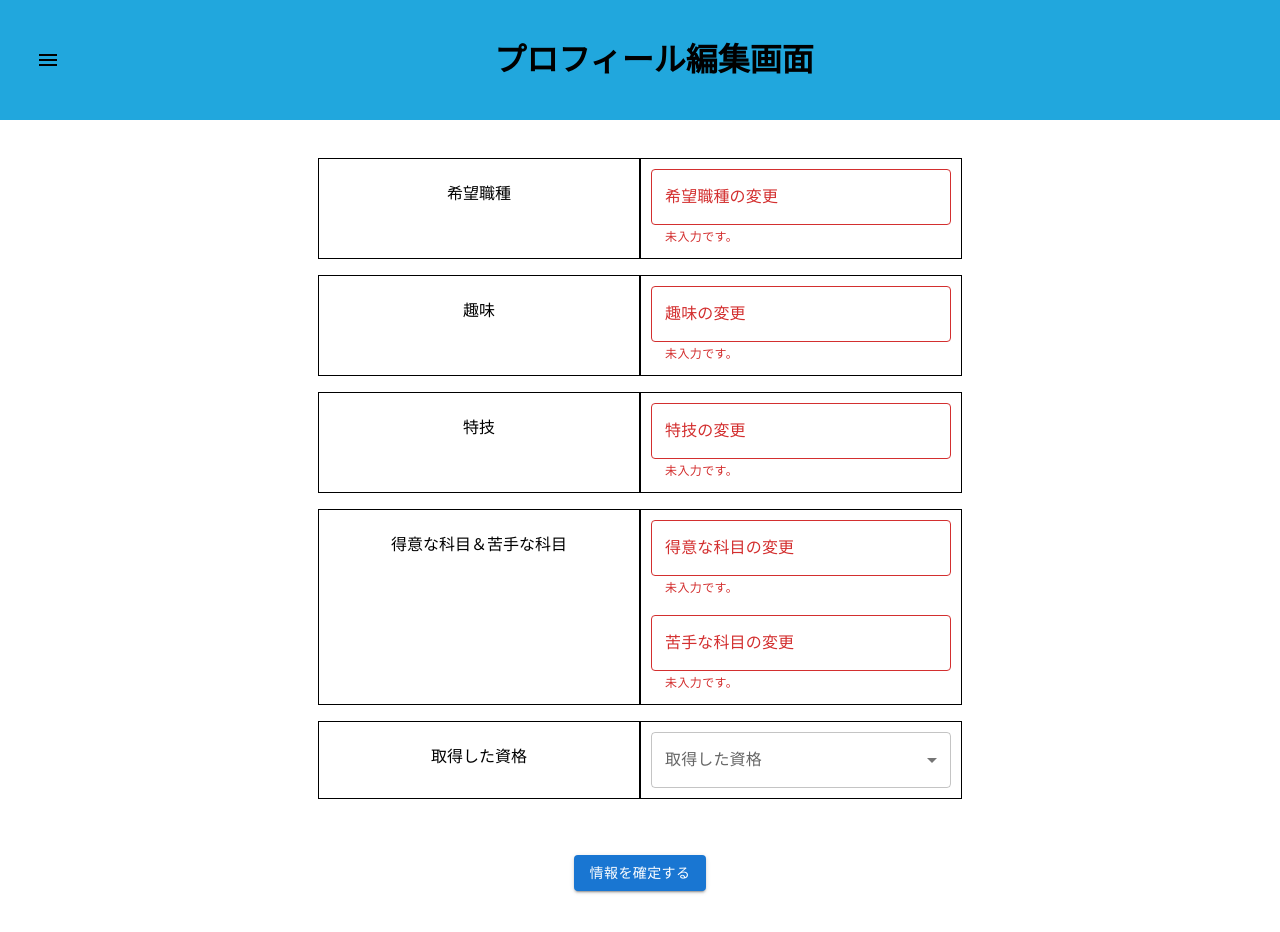
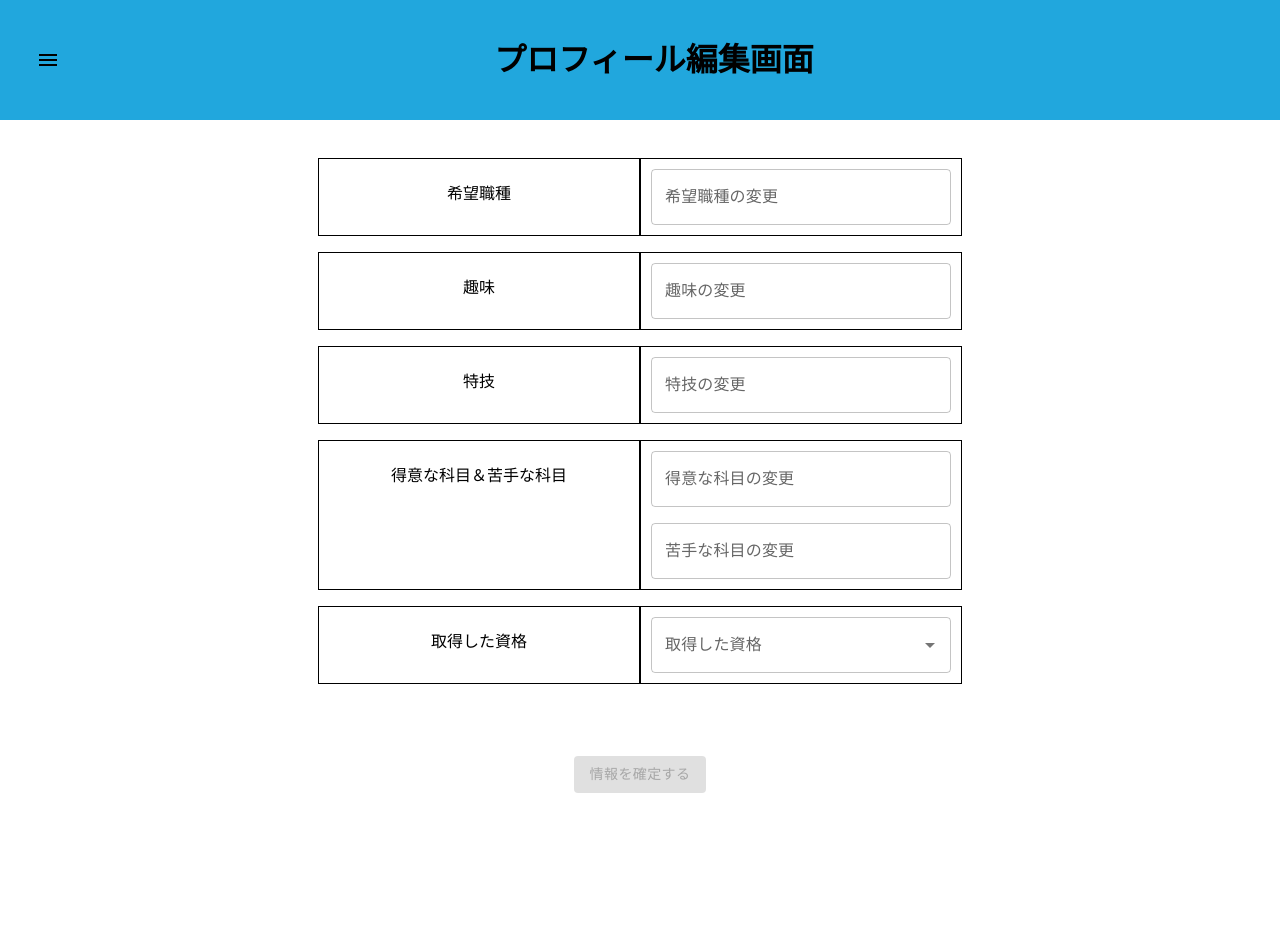
Before and after one commit to hayatosuzuki3228/CVAISotuken, a React (Vite) app: page /profile-st-com-edit in a window 1280 px wide. Shown: the top 932 px of the page. After the commit the page ends 882 px from the top, so only its background shows below. Built offline with nearby package versions, Linux system fonts and the light colour scheme.

Commit message:
仮更新

```diff
--- a/src/Page/Profile/Data.jsx
+++ b/src/Page/Profile/Data.jsx
@@ -220,25 +220,20 @@ export const Bye = [
   { label: "32卒", value: "32卒" },
 ];
 
-export const license = [
-  { label: "ITパスポート", value: "ITパスポート" },
-  { label: "基本情報技術者", value: "基本情報技術者" },
-  { label: "応用情報技術者", value: "応用情報技術者" },
-  { label: "ITサービスマネージャー", value: "ITサービスマネージャー" },
-  { label: "ITストラテジスト", value: "ITストラテジスト" },
-  { label: "システム監査技術者", value: "システム監査技術者" },
-  { label: "プロジェクトマネージャー", value: "プロジェクトマネージャー" },
-  { label: "ネットワークスペシャリスト", value: "ネットワークスペシャリスト" },
-  {
-    label: "情報セキュリティスペシャリスト",
-    value: "情報セキュリティスペシャリスト",
-  },
-  {
-    label: "エンベデッドシステムスペシャリスト",
-    value: "エンベデッドシステムスペシャリスト",
-  },
-  { label: "データベーススペシャリスト", value: "データベーススペシャリスト" },
-  { label: "システムアーキテクト", value: "システムアーキテクト" },
+export const options = [
+  { title: "ITパスポート" },
+  { title: "情報セキュリティマネジメント" },
+  { title: "基本情報技術者" },
+  { title: "応用情報技術者" },
+  { title: "ITストラテジスト" },
+  { title: "システムアーキテクト" },
+  { title: "プロジェクトマネージャ" },
+  { title: "ネットワークスペシャリスト" },
+  { title: "データベーススペシャリスト" },
+  { title: "エンベデッドシステムスペシャリスト" },
+  { title: "ITサービスマネージャ" },
+  { title: "システム監査技術者" },
+  { title: "情報処理安全確保支援士" },
 ];
 
 export const older = [];
--- a/src/Page/Profile/profile-com-edit.jsx
+++ b/src/Page/Profile/profile-com-edit.jsx
@@ -34,33 +34,6 @@ export function CEdit() {
     setOpen(newOpen);
   };
 
-  const navigate = useNavigate();
-  const OnClick = () => {
-    navigate("");
-    navigate("/profile-st-edit");
-  };
-  const OnClick2 = () => {
-    navigate("/profile-st-com");
-  };
-  const OnClickBack = () => {
-    navigate("/profile-com", {
-      state: {
-        Cname,
-        CkName,
-        place,
-        tel,
-        fax,
-        info,
-        COpen,
-        COpenM,
-        capital,
-        people,
-        comePeople,
-        homepage,
-      },
-    });
-  };
-
   const location = useLocation();
   const warpCname = location.state?.Cname || "";
   const warpCkName = location.state?.CkName || "";
@@ -88,7 +61,81 @@ export function CEdit() {
   const [comePeople, setComePeople] = useState(warpComePeople);
   const [homepage, setHomepage] = useState(warpHomepage);
 
-  const Checks =
+  const [error1, setError1] = useState("");
+  const [error2, setError2] = useState("");
+  const [error3, setError3] = useState("");
+  const [error4, setError4] = useState("");
+  const [error5, setError5] = useState("");
+  const [error6, setError6] = useState("");
+  const [error7, setError7] = useState("");
+  const [error8, setError8] = useState("");
+  const [error9, setError9] = useState("");
+
+  const navigate = useNavigate();
+  const OnClick = () => {
+    navigate("");
+    navigate("/profile-st-edit");
+  };
+  const OnClick2 = () => {
+    navigate("/profile-st-com");
+  };
+  const OnClickBack = () => {
+    const regex = /^[一-龠あ-んァ-ヶーA-Z]{2,}$/;
+    const TelRegex = /^[1-9-]{11,}$/;
+    const MoneyRegex = /^[1-9]{1,}$/;
+    if (
+      regex.test(Cname, CkName, place, info, people, comePeople) &&
+      TelRegex.test(tel, fax) &&
+      MoneyRegex.test(capital)
+    ) {
+      navigate("/profile-com", {
+        state: {
+          Cname,
+          CkName,
+          place,
+          tel,
+          fax,
+          info,
+          COpen,
+          COpenM,
+          capital,
+          people,
+          comePeople,
+          homepage,
+        },
+      });
+    } else {
+      {
+        !regex.test(Cname) ? setError1("エラー：企業名") : "";
+      }
+      {
+        !regex.test(CkName) ? setError2("エラー：企業名カタカナ") : "";
+      }
+      {
+        !regex.test(place) ? setError3("エラー：企業所在地") : "";
+      }
+      {
+        !TelRegex.test(tel) ? setError4("エラー：電話番号") : "";
+      }
+      {
+        !TelRegex.test(fax) ? setError5("エラー：FAX番号") : "";
+      }
+      {
+        !regex.test(info) ? setError6("エラー：事業内容") : "";
+      }
+      {
+        !MoneyRegex.test(capital) ? setError7("エラー：資本金") : "";
+      }
+      {
+        !regex.test(people) ? setError8("エラー：代表者名") : "";
+      }
+      {
+        !regex.test(comePeople) ? setError9("エラー：人物像") : "";
+      }
+    }
+  };
+
+  const Check =
     Cname &&
     CkName &&
     place &&
@@ -205,8 +252,6 @@ export function CEdit() {
               label="企業所在地の変更"
               value={place}
               onChange={(e) => setPlace(e.target.value)}
-              helperText={place !== undefined && !place ? "未入力です" : ""}
-              error={place !== undefined && !place}
             />
           </Box>
         </Stack>
@@ -438,7 +483,18 @@ export function CEdit() {
           </Box>
         </Stack>
 
-        <Button variant="contained" onClick={OnClickBack} disabled={!Checks}>
+        <div>
+          {error1 && <p style={{ color: "red" }}>{error1}</p>}
+          {error2 && <p style={{ color: "red" }}>{error2}</p>}
+          {error3 && <p style={{ color: "red" }}>{error3}</p>}
+          {error4 && <p style={{ color: "red" }}>{error4}</p>}
+          {error5 && <p style={{ color: "red" }}>{error5}</p>}
+          {error6 && <p style={{ color: "red" }}>{error6}</p>}
+          {error7 && <p style={{ color: "red" }}>{error7}</p>}
+          {error8 && <p style={{ color: "red" }}>{error8}</p>}
+          {error9 && <p style={{ color: "red" }}>{error9}</p>}
+        </div>
+        <Button variant="contained" onClick={OnClickBack} disabled={!Check}>
           情報を確定する
         </Button>
       </Stack>
--- a/src/Page/Profile/profile-st-com-edit.jsx
+++ b/src/Page/Profile/profile-st-com-edit.jsx
@@ -16,40 +16,16 @@ import {
   Select,
   TextField,
   Button,
+  Autocomplete,
+  Chip,
 } from "@mui/material";
 import "./styles.css";
-import { license } from "./Data";
+import { options } from "./Data";
 
 export function SCEdit() {
   useEffect(() => {
     document.title = "プロフィール";
   }, []);
-
-  const navigate = useNavigate();
-  const OnClick = () => {
-    navigate("/profile-st");
-  };
-  const OnClick2 = () => {
-    navigate("/profile-st-com");
-  };
-
-  const OnClickBack = () => {
-    navigate("/profile-st-com", {
-      state: {
-        job,
-        hobby,
-        skill,
-        SSubject,
-        KSubject,
-        myPower,
-      },
-    });
-  };
-
-  const [open, setOpen] = React.useState(false);
-  const toggleDrawer = (newOpen) => () => {
-    setOpen(newOpen);
-  };
 
   const location = useLocation();
   const warpJob = location.state?.job || "";
@@ -65,8 +41,62 @@ export function SCEdit() {
   const [SSubject, setSSubject] = useState(warpSSubject);
   const [KSubject, setKSubject] = useState(warpKSubject);
   const [myPower, setMyPower] = useState(warpMyPower);
-  const [Check, setCheck] = useState(false);
-  const [error, setError] = useState("");
+  const [error1, setError1] = useState("");
+  const [error2, setError2] = useState("");
+  const [error3, setError3] = useState("");
+  const [error4, setError4] = useState("");
+  const [error5, setError5] = useState("");
+  const [error6, setError6] = useState("");
+
+  const navigate = useNavigate();
+  const OnClick = () => {
+    navigate("/profile-st");
+  };
+  const OnClick2 = () => {
+    navigate("/profile-st-com");
+  };
+
+  const OnClickBack = () => {
+    const regex = /^[一-龠あ-んァ-ヶーA-Z]{2,}$/;
+    if ((regex.test(job, hobby, skill, SSubject, KSubject), myPower != "")) {
+      navigate("/profile-st-com", {
+        state: {
+          job,
+          hobby,
+          skill,
+          SSubject,
+          KSubject,
+          myPower,
+        },
+      });
+    } else {
+      {
+        !regex.test(job) ? setError1("エラー：希望職種") : "";
+      }
+      {
+        !regex.test(hobby) ? setError2("エラー：趣味") : "";
+      }
+      {
+        !regex.test(skill) ? setError3("エラー：得意な科目") : "";
+      }
+      {
+        !regex.test(SSubject) ? setError4("エラー：苦手な科目") : "";
+      }
+      {
+        !regex.test(KSubject) ? setError5("エラー：取得した資格") : "";
+      }
+      {
+        myPower != "" ? setError6("エラー：保有資格") : "";
+      }
+    }
+  };
+
+  const Check = job && hobby && skill && SSubject && KSubject && myPower;
+
+  const [open, setOpen] = React.useState(false);
+  const toggleDrawer = (newOpen) => () => {
+    setOpen(newOpen);
+  };
 
   return (
     <>
@@ -138,8 +168,6 @@ export function SCEdit() {
               label="希望職種の変更"
               value={job}
               onChange={(e) => setJob(e.target.value)}
-              helperText={job !== undefined && !job ? "未入力です。" : ""}
-              error={job !== undefined && !job}
             />
           </Box>
         </Stack>
@@ -168,8 +196,6 @@ export function SCEdit() {
               label="趣味の変更"
               value={hobby}
               onChange={(e) => setHobby(e.target.value)}
-              helperText={hobby !== undefined && !hobby ? "未入力です。" : ""}
-              error={hobby !== undefined && !hobby}
             />
           </Box>
         </Stack>
@@ -197,8 +223,6 @@ export function SCEdit() {
               label="特技の変更"
               value={skill}
               onChange={(e) => setSkill(e.target.value)}
-              helperText={skill !== undefined && !skill ? "未入力です。" : ""}
-              error={skill !== undefined && !skill}
             />
           </Box>
         </Stack>
@@ -226,10 +250,6 @@ export function SCEdit() {
               label="得意な科目の変更"
               value={SSubject}
               onChange={(e) => setSSubject(e.target.value)}
-              helperText={
-                SSubject !== undefined && !SSubject ? "未入力です。" : ""
-              }
-              error={SSubject !== undefined && !SSubject}
             />
             <p></p>
             <TextField
@@ -238,10 +258,6 @@ export function SCEdit() {
               label="苦手な科目の変更"
               value={KSubject}
               onChange={(e) => setKSubject(e.target.value)}
-              helperText={
-                KSubject !== undefined && !KSubject ? "未入力です。" : ""
-              }
-              error={KSubject !== undefined && !KSubject}
             />
           </Box>
         </Stack>
@@ -262,24 +278,48 @@ export function SCEdit() {
             padding="10px"
             sx={{ minWidth: 300 }}
           >
-            <TextField
-              select
+            <Autocomplete
+              sx={{ maxWidth: 300 }}
               fullWidth
-              id={license}
-              value={myPower}
-              label="取得した資格"
-              onChange={(e) => setMyPower(e.target.value)}
-            >
-              {license.map((item, index) => (
-                <MenuItem key={index} value={item.value}>
-                  {item.label}
-                </MenuItem>
-              ))}
-            </TextField>
+              multiple
+              id="tags-outlined"
+              options={options}
+              getOptionLabel={(option) => option.title}
+              defaultValue={myPower || []}
+              filterSelectedOptions
+              renderInput={(params) => (
+                <TextField
+                  fullWidth
+                  {...params}
+                  variant="outlined"
+                  label="取得した資格"
+                />
+              )}
+              renderTags={(value, getTagProps) =>
+                value.map((option, index) => (
+                  <Chip
+                    variant="outlined"
+                    label={option.title}
+                    {...getTagProps({ index })}
+                  />
+                ))
+              }
+              onChange={(event, newValue) => {
+                setMyPower(newValue);
+              }}
+            />
           </Box>
         </Stack>
 
-        <Button variant="contained" onClick={OnClickBack} disabled={Check}>
+        <div>
+          {error1 && <p style={{ color: "red" }}>{error1}</p>}
+          {error2 && <p style={{ color: "red" }}>{error2}</p>}
+          {error3 && <p style={{ color: "red" }}>{error3}</p>}
+          {error4 && <p style={{ color: "red" }}>{error4}</p>}
+          {error5 && <p style={{ color: "red" }}>{error5}</p>}
+          {error6 && <p style={{ color: "red" }}>{error6}</p>}
+        </div>
+        <Button variant="contained" onClick={OnClickBack} disabled={!Check}>
           情報を確定する
         </Button>
       </Stack>
--- a/src/Page/Profile/profile-st-edit.jsx
+++ b/src/Page/Profile/profile-st-edit.jsx
@@ -64,8 +64,8 @@ export function SEdit() {
     navigate("/profile-st-com");
   };
   const OnClickNext = () => {
-    const regex = /^[0-9,a-z,A-Z,ア-ン]{2,}$/;
-    const regex2 = /^[0-9,a-z,A-Z,あ-ん]{2,}$/;
+    const regex = /^[一-龠あ-んァ-ヶー]{2,}$/;
+    const regex2 = /^[ァ-ヴ]{2,}$/;
     const mailRegex =
       /^[a-zA-Z0-9_+-]+(.[a-zA-Z0-9_+-]+)*@([a-zA-Z0-9][a-zA-Z0-9-]*[a-zA-Z0-9]*\.)+[a-zA-Z]{2,}$/;
 
@@ -442,9 +442,7 @@ export function SEdit() {
         </Stack>
         <div>
           {error1 && <p style={{ color: "red" }}>{error1}</p>}
-          <br />
           {error2 && <p style={{ color: "red" }}>{error2}</p>}
-          <br />
           {error3 && <p style={{ color: "red" }}>{error3}</p>}
         </div>
         <Stack direction="row" spacing={7}>
```
